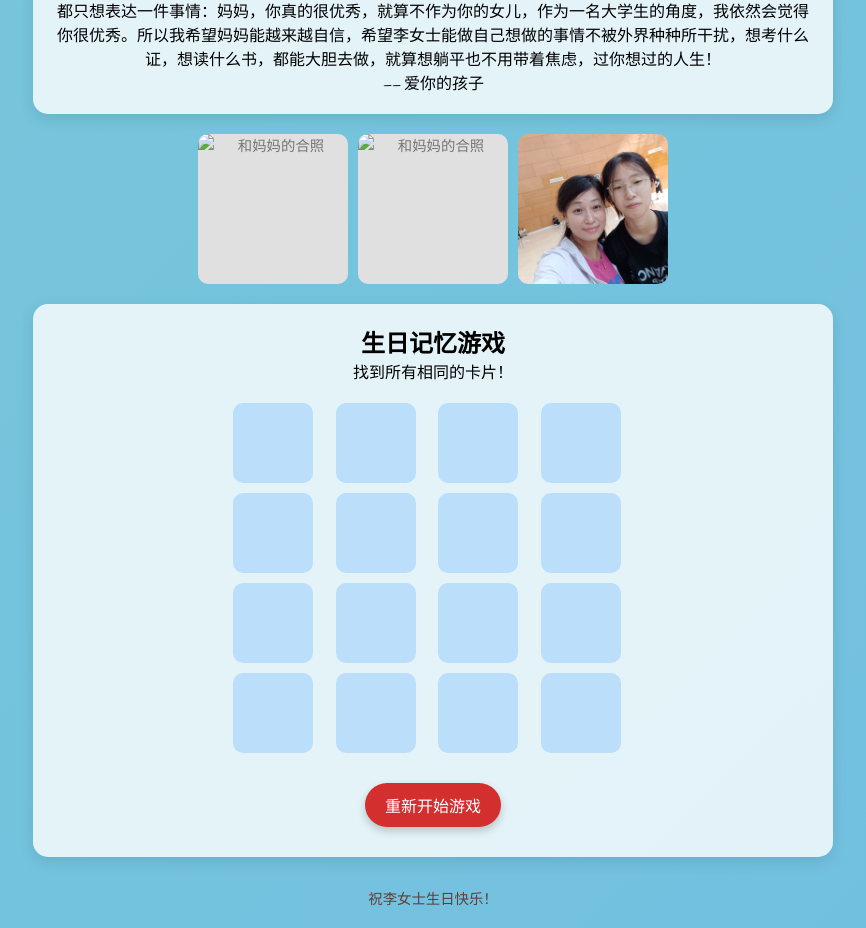
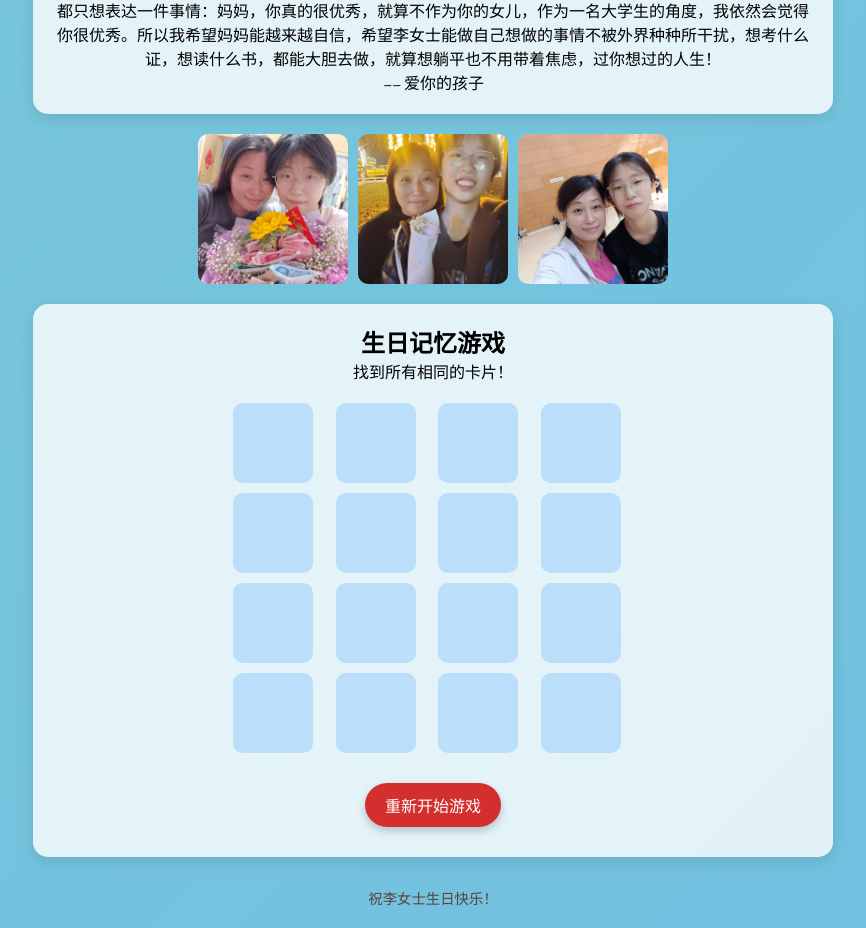
Before and after one commit to f2eed0m/MOM, a plain HTML site: page index.html in a window 1280 px wide. Shown: the part 800-1728 px from the top of the page, without its empty margins (207-1073 px from the left). Drawn offline with Linux system fonts and the light colour scheme.

Commit message:
Add files via upload

```diff
--- a/index.html
+++ b/index.html
@@ -303,10 +303,10 @@
 
         <div class="photo-gallery">
             <div class="photo-placeholder">
-                <img src="./images/hehzao1.jpg" alt="和妈妈的合照">
+                <img src="./images/hezhao1.jpg" alt="和妈妈的合照">
             </div>
             <div class="photo-placeholder">
-                <img src="./images/hehzao2.jpg" alt="和妈妈的合照">
+                <img src="./images/hezhao2.jpg" alt="和妈妈的合照">
             </div>
             <div class="photo-placeholder">
                 <img src="./images/hezhao3.jpg" alt="和妈妈的合照">
```
